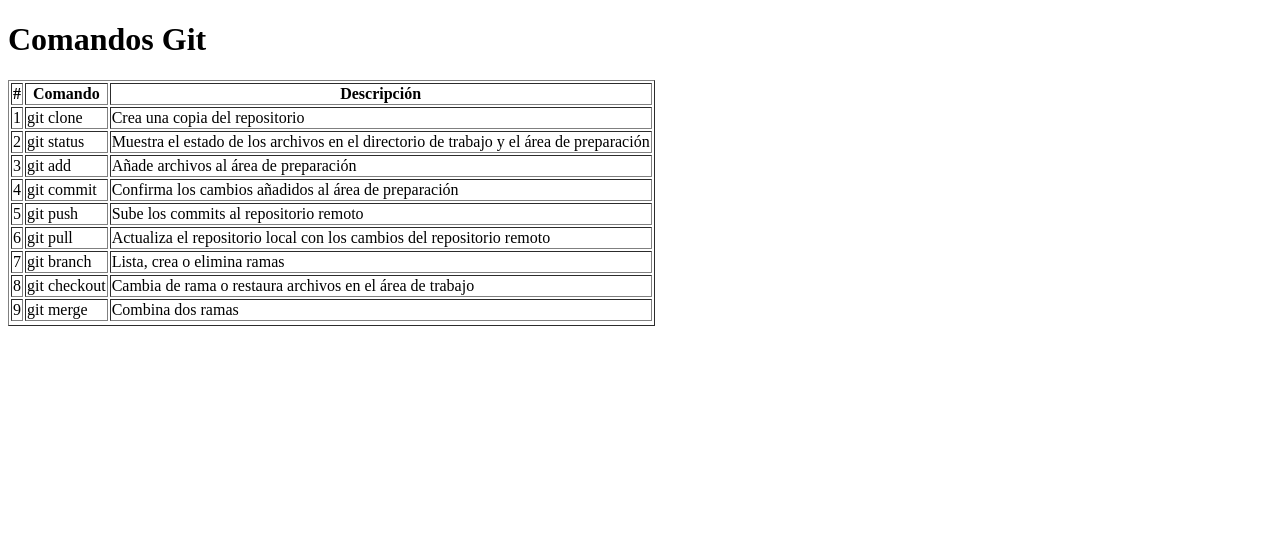
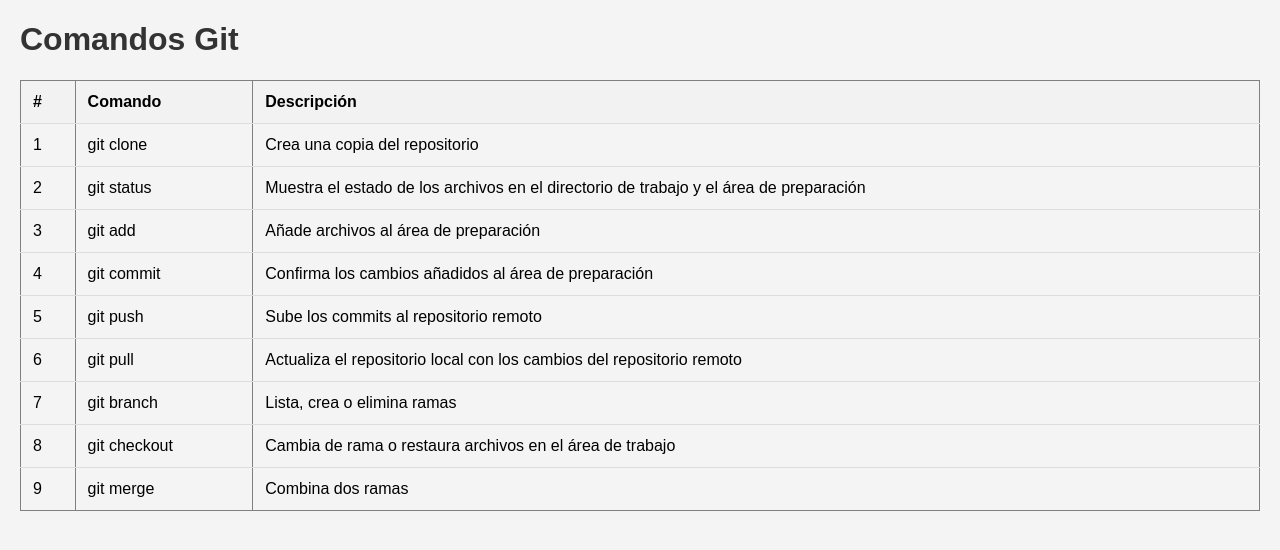
Before and after one commit to xalyrodas/gittiempo, a plain HTML site: page index.html in a window 1280 px wide. Drawn offline with Linux system fonts and the light colour scheme.

Commit message:
version 2  se agrega el contenido de los comits diseño

```diff
--- a/index.html
+++ b/index.html
@@ -3,6 +3,7 @@
 <head>
     <meta charset="UTF-8">
     <meta name="viewport" content="width=device-width, initial-scale=1.0">
+    <link rel="stylesheet" href="tabla.css">
     <title>Comandos Git</title>
 </head>
 <body>
--- /dev/null
+++ b/tabla.css
@@ -0,0 +1,25 @@
+
+        body {
+            font-family: Arial, sans-serif;
+            margin: 20px;
+            background-color: #f4f4f4;
+        }
+        h1 {
+            color: #333;
+        }
+        table {
+            width: 100%;
+            border-collapse: collapse;
+            margin-bottom: 20px;
+        }
+        th, td {
+            padding: 12px;
+            text-align: left;
+            border-bottom: 1px solid #ddd;
+        }
+        th {
+            background-color: #f2f2f2;
+        }
+        tr:hover {
+            background-color: #f1f1f1;
+        }
```
